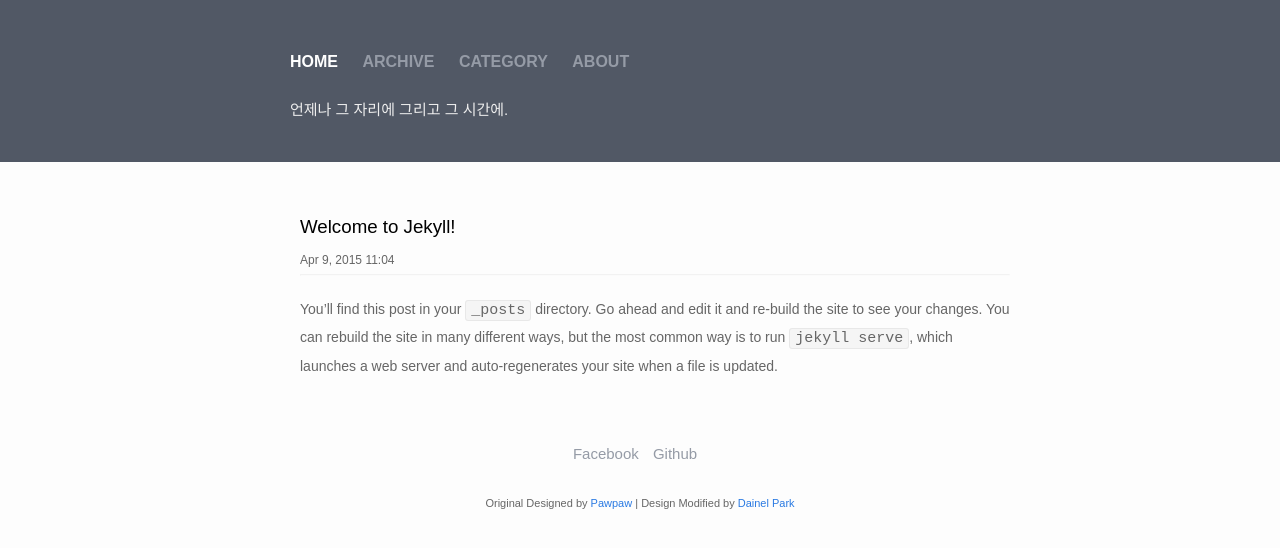
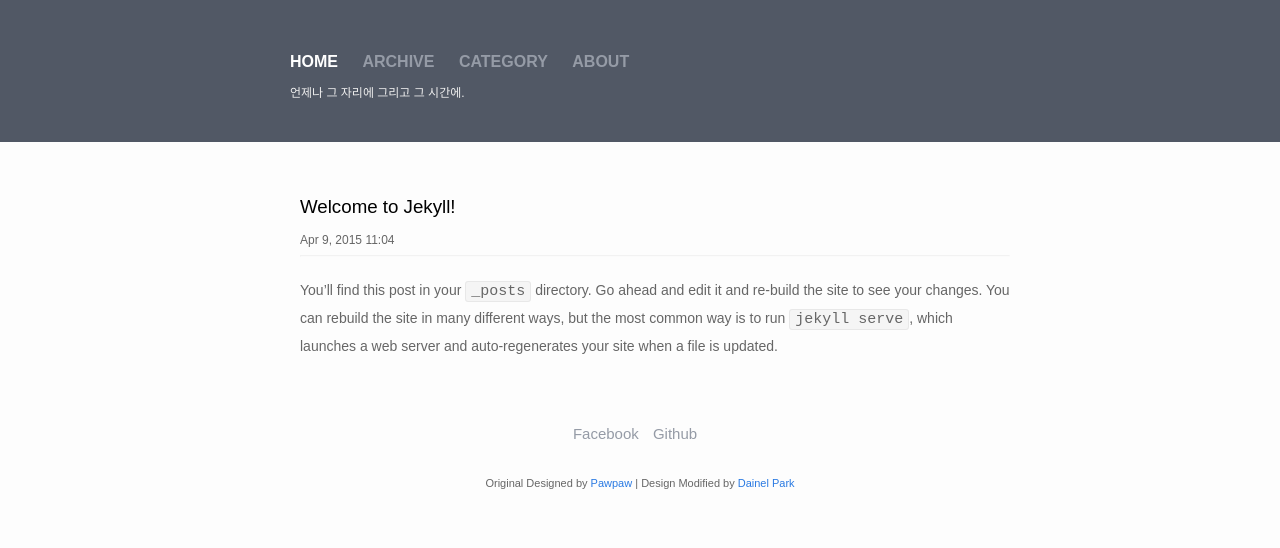
Before and after one commit to DainelPark/dainelpark.github.io, a Jekyll site: the page built from index.html, in a window 1280 px wide. Shown: the top 548 px of the page. Built offline with Jekyll 4.4.1, drawn with Linux system fonts in a browser that asks for light colours.

Commit message:
description updated

```diff
--- a/_includes/header.html
+++ b/_includes/header.html
@@ -46,6 +46,6 @@
 				</li>
 			{% endif %}
 		</div>
-		<div class="description" style="font-size: 15px; margin-top: 15px;">언제나 그 자리에 그리고 그 시간에.</div>
+		<div class="description">언제나 그 자리에 그리고 그 시간에.</div>
 	</div>
 </header>
```
